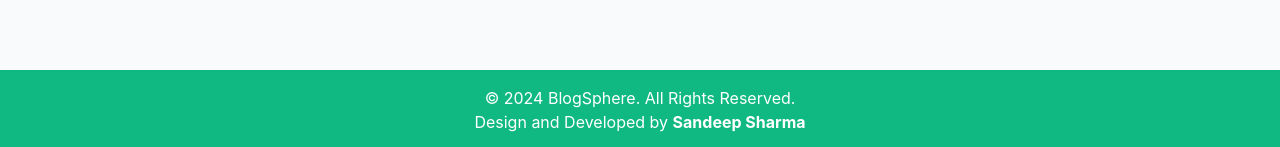
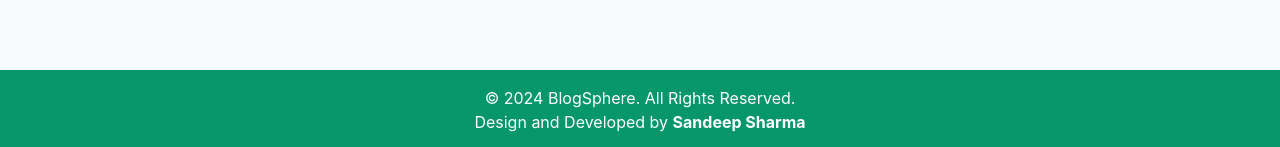
Before and after one commit to amrahs02/BlogSphere, a React (Vite) app in the folder client/: page / in a window 1280 px wide. Shown: the part 850-997 px from the top of the page. Built offline with nearby package versions, Linux system fonts and the light colour scheme; no server answers.

Commit message:
footer Color Changed

```diff
--- a/client/src/components/Footer.jsx
+++ b/client/src/components/Footer.jsx
@@ -3,7 +3,7 @@
 
 const Footer = () => {
   return (
-    <footer className="bg-emerald-500  text-white py-4 mt-8">
+    <footer className="bg-emerald-600  text-white py-4 mt-8">
       <div className="container mx-auto text-center">
         <p>&copy; {new Date().getFullYear()} BlogSphere. All Rights Reserved.</p>
         <p>Design and Developed by  <a href="https://amrahs.vercel.app" target='_blank' className="text-white font-bold hover:underline">Sandeep Sharma</a></p>
```
